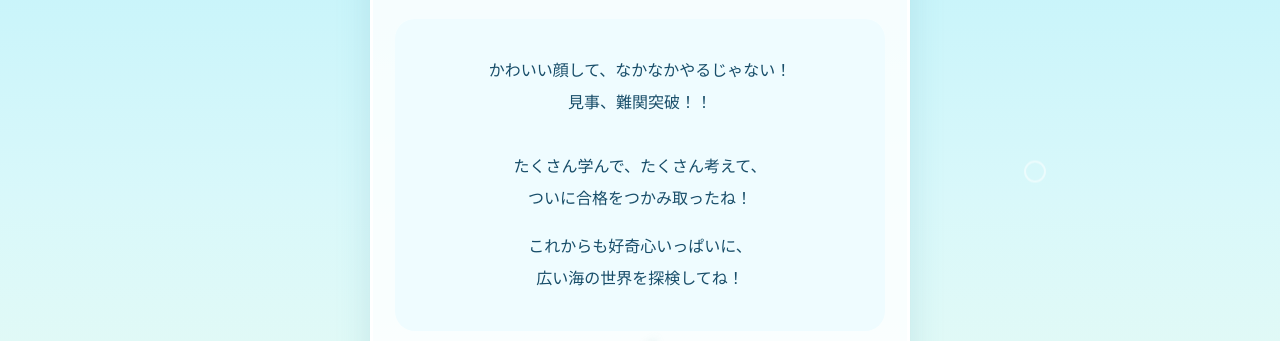
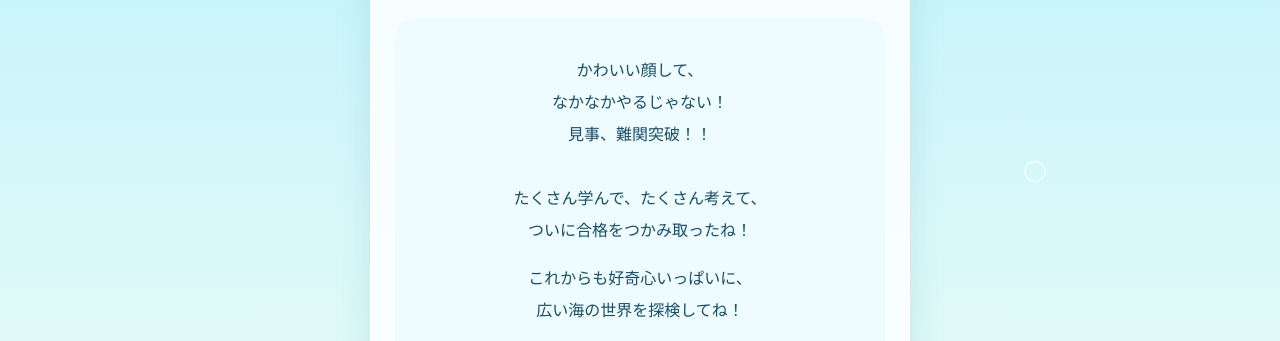
Before and after one commit to riko-lab87/fish-congratulations, a plain HTML site: page index.html in a window 1280 px wide. Shown: the part 453-794 px from the top of the page. Drawn offline with Linux system fonts and the light colour scheme.

Commit message:
Update index.html

```diff
--- a/index.html
+++ b/index.html
@@ -108,7 +108,7 @@ p {
 
     <div class="message">
       <p>
-        かわいい顔して、なかなかやるじゃない！<br>
+        かわいい顔して、<br>なかなかやるじゃない！<br>
         見事、難関突破！！<br><br>
         たくさん学んで、たくさん考えて、<br>
         ついに合格をつかみ取ったね！
```
